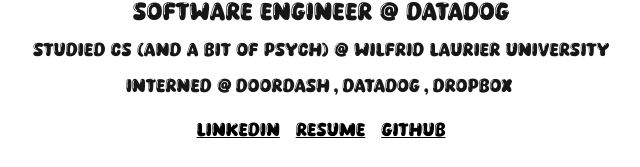
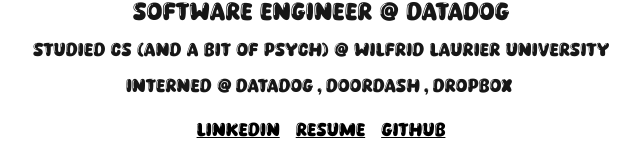
Before and after one commit to kyleotero/portfolio-site, a Next.js app: page / in a window 1280 px wide. Shown: the part 363-530 px from the top of the page, without its empty margins (319-959 px from the left). Built offline with nearby package versions, Linux system fonts and the light colour scheme.

Commit message:
swap datadog and doordash

```diff
--- a/src/app/page.tsx
+++ b/src/app/page.tsx
@@ -11,8 +11,8 @@
           <p className="mt-2 text-sm sm:text-base lg:text-lg">studied cs (and a bit of psych) @ wilfrid laurier university</p>
           <p className="mt-2 text-sm sm:text-base lg:text-lg">
             interned @
+            <span className="hover:text-[#632ba6] mx-1">datadog</span>,
             <span className="hover:text-[#ff3008] mx-1">doordash</span>,
-            <span className="hover:text-[#632ba6] mx-1">datadog</span>,
             <span className="hover:text-[#0061fe] mx-1">dropbox</span>
           </p>
         </div>
```
